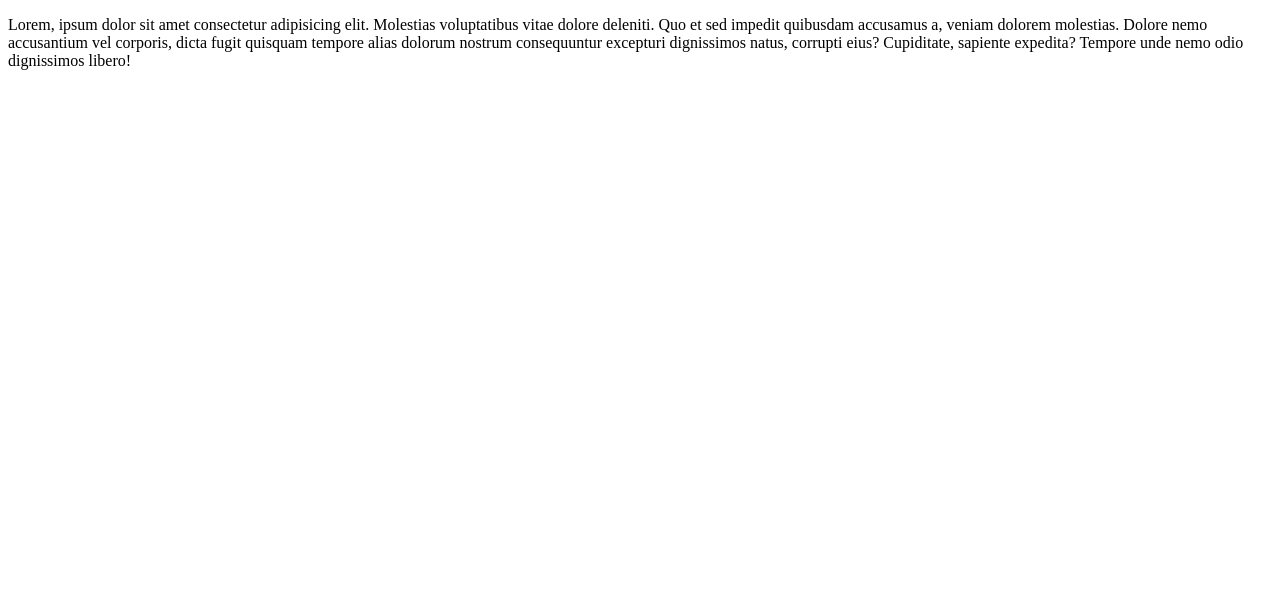
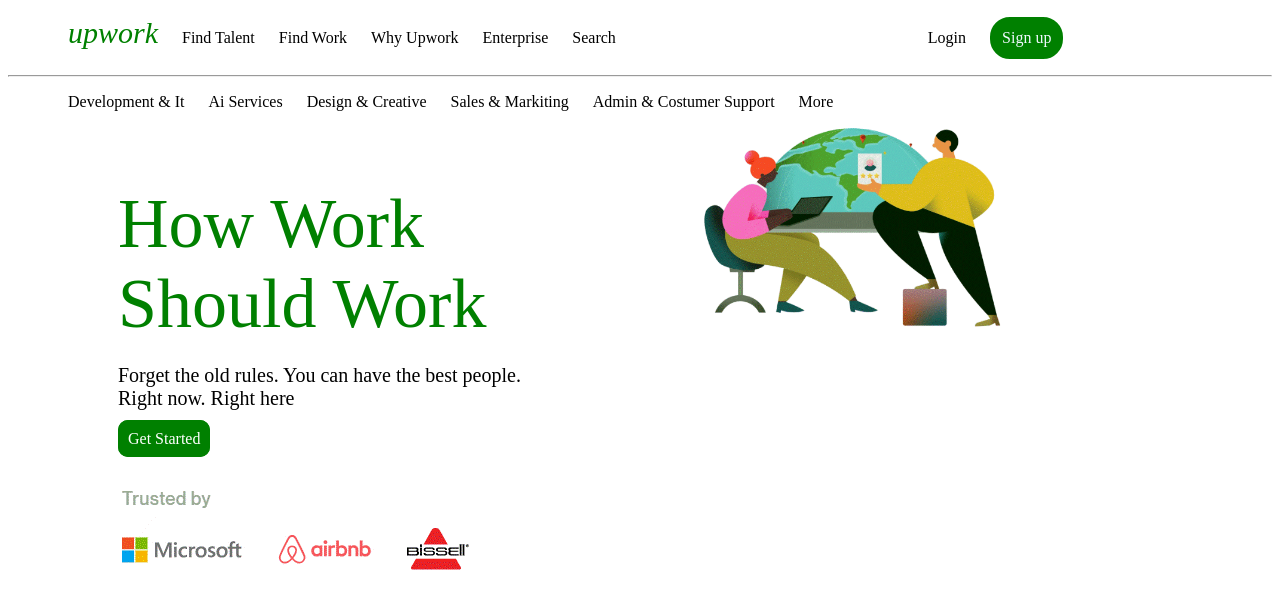
Before and after one commit to MuhammadSufiyan0/Learning-Assignments, a plain HTML site: page index.html in a window 1280 px wide. Drawn offline with Linux system fonts and the light colour scheme.

Commit message:
Upwork page assignment
Upwork page assignment

```diff
--- a/index.html
+++ b/index.html
@@ -3,16 +3,71 @@
   <head>
     <meta charset="UTF-8" />
     <meta name="viewport" content="width=device-width, initial-scale=1.0" />
+    <link rel="stylesheet" href="./style.css" />
     <title>Document</title>
   </head>
   <body>
+    <ul>
+      <li id="main">upwork</li>
+      <li>Find Talent</li>
+      <li>Find Work</li>
+      <li>Why Upwork</li>
+      <li>Enterprise</li>
+      <li>Search</li>
+      <li></li>
+      <li></li>
+      <li></li>
+      <li></li>
+      <li></li>
+      <li></li>
+      <li></li>
+      <li></li>
+      <li></li>
+      <li></li>
+      <li></li>
+      <li></li>
+      <li>Login</li>
+      <li id="clear">Sign up</li>
+    </ul>
+    <hr />
+    <ul>
+      <li>Development & It</li>
+      <li>Ai Services</li>
+      <li>Design & Creative</li>
+      <li>Sales & Markiting</li>
+      <li>Admin & Costumer Support</li>
+      <li>More</li>
+    </ul>
+    <ul>
+      <li>
+        <div>How Work <br />Should Work</div>
+      </li>
+      <li></li>
+      <li></li>
+      <li></li>
+      <li></li>
+      <li></li>
+      <li></li>
+
+      <li></li>
+      <li></li>
+      <li>
+        <img
+          width="300px"
+          height="200px"
+          src="./project 3.gif"
+          alt="upwork work space"
+        />
+      </li>
+    </ul>
     <p>
-      Lorem, ipsum dolor sit amet consectetur adipisicing elit. Molestias
-      voluptatibus vitae dolore deleniti. Quo et sed impedit quibusdam accusamus
-      a, veniam dolorem molestias. Dolore nemo accusantium vel corporis, dicta
-      fugit quisquam tempore alias dolorum nostrum consequuntur excepturi
-      dignissimos natus, corrupti eius? Cupiditate, sapiente expedita? Tempore
-      unde nemo odio dignissimos libero!
+      Forget the old rules. You can have the best people.<br />
+      Right now. Right here
     </p>
+    <div1>Get Started</div1>
+    <br />
+    <br />
+    <br />
+    <div2><img src="./project4.gif" alt="up work sponsered" /></div2>
   </body>
 </html>
--- /dev/null
+++ b/style.css
@@ -0,0 +1,40 @@
+li{
+    display: inline-block;
+    margin-left: 20px;
+}
+#main{
+
+    zoom: 1px;
+    color: green;
+    font-style:italic;
+    font-size:30px;
+}
+#clear{
+    zoom: 1px;
+    color: aliceblue;
+    border: 12px solid;
+    border-color:green;
+    background-color:green;
+    border-radius: 20px;
+}
+div{
+    margin-left: 50px;
+    font-size: 70px;
+    color: green;
+}
+p{
+    display: inline block;
+    margin-left: 110px;
+    font-size: 20px;
+}
+div1{
+
+   color: white;
+   border: 10px solid green;
+   margin-left: 110px;
+   border-radius: 10px;
+   background-color: green;
+}
+div2{
+    margin-left: 110px;
+}
```
Also changed, not shown: project 2.gif (added), project 3.gif (added), project4.gif (added).
